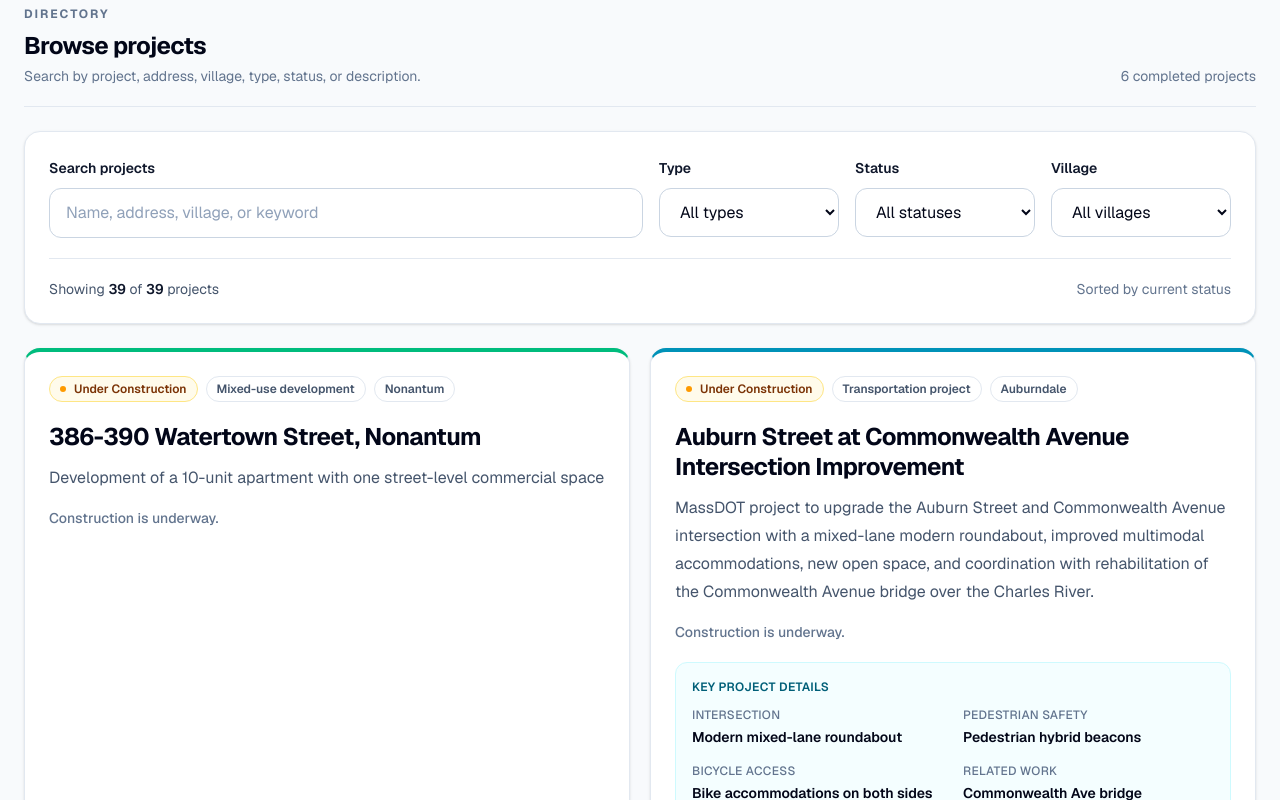
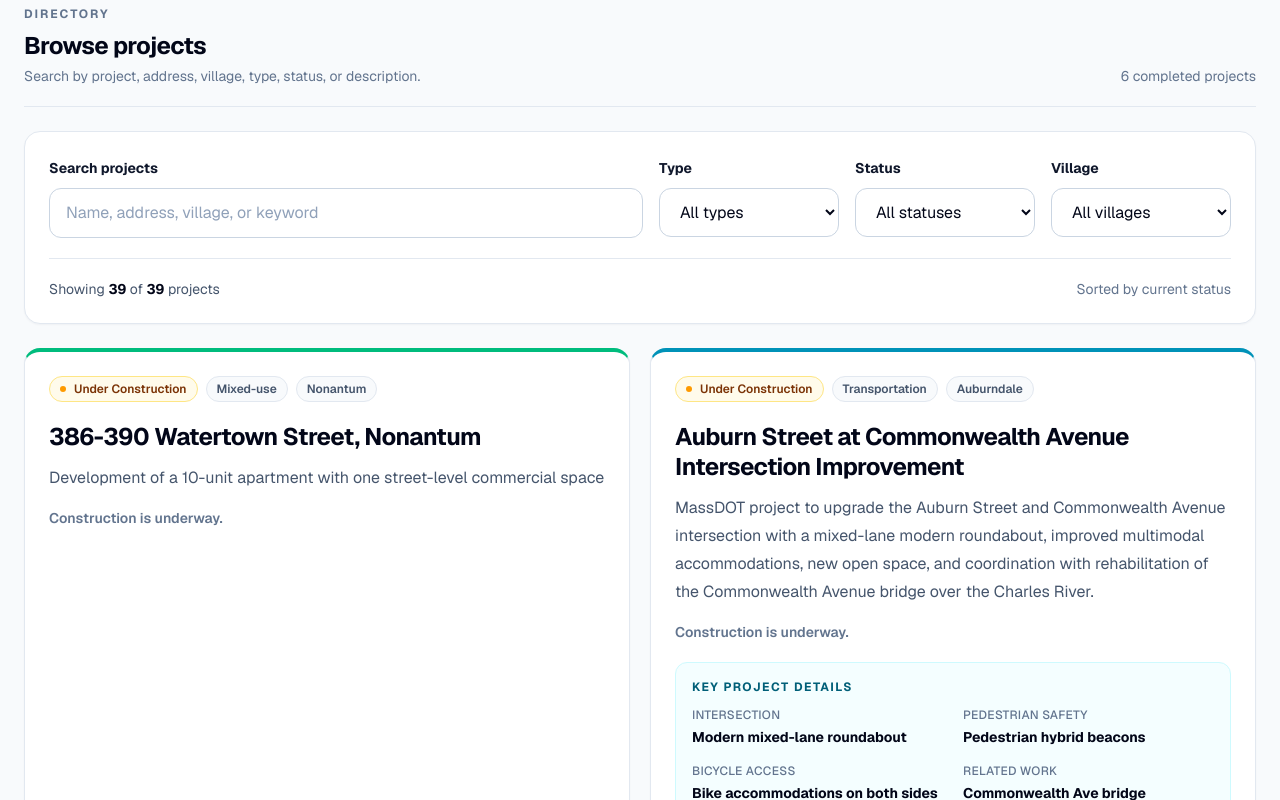
Before and after one commit to danielk-droid/newton-development, a Next.js app: page /projects in a window 1280 px wide. Shown: the part 660-1460 px from the top of the page. Built offline with nearby package versions, Linux system fonts and the light colour scheme.

Commit message:
Polish project directory UI and filtering

```diff
--- a/app/projects/ProjectsClient.tsx
+++ b/app/projects/ProjectsClient.tsx
@@ -40,12 +40,12 @@ function typeAccent(type?: string) {
 function typeLabel(type?: string) {
   switch (type) {
     case "Public Building": return "Public project";
-    case "Transportation": return "Transportation project";
-    case "Housing": return "Housing development";
-    case "Mixed-Use": return "Mixed-use development";
-    case "Commercial": return "Commercial development";
+    case "Transportation": return "Transportation";
+    case "Housing": return "Housing";
+    case "Mixed-Use": return "Mixed-use";
+    case "Commercial": return "Commercial";
     case "Historic Preservation": return "Historic preservation";
-    case "Zoning": return "Zoning matter";
+    case "Zoning": return "Zoning";
     default: return type ?? "Project";
   }
 }
@@ -121,33 +121,33 @@ export default function ProjectsClient({ projects }: ProjectsClientProps) {
 
   return (
     <div>
-      <section className="rounded-2xl border border-slate-200 bg-white p-5 shadow-sm md:p-6">
+      <section className="rounded-2xl border border-slate-200 bg-white p-5 shadow-[0_1px_2px_rgba(15,23,42,0.04)] md:p-6" aria-label="Project filters">
         <div className="grid gap-4 md:grid-cols-[minmax(0,1fr)_180px_180px_180px]">
-          <div><label htmlFor="project-search" className="text-sm font-semibold text-slate-900">Search projects</label><input id="project-search" type="search" value={search} onChange={(event) => setSearch(event.target.value)} placeholder="Name, address, village, or keyword" className="mt-2 w-full rounded-xl border border-slate-300 bg-white px-4 py-3 text-sm outline-none transition placeholder:text-slate-400 focus:border-slate-500 focus:ring-2 focus:ring-slate-200" /></div>
-          <div><label htmlFor="type-filter" className="text-sm font-semibold text-slate-900">Type</label><select id="type-filter" value={type} onChange={(event) => setType(event.target.value)} className="mt-2 w-full rounded-xl border border-slate-300 bg-white px-4 py-3 text-sm outline-none focus:border-slate-500 focus:ring-2 focus:ring-slate-200"><option value="All">All types</option>{types.map((item) => <option key={item} value={item}>{item}</option>)}</select></div>
-          <div><label htmlFor="status-filter" className="text-sm font-semibold text-slate-900">Status</label><select id="status-filter" value={status} onChange={(event) => setStatus(event.target.value)} className="mt-2 w-full rounded-xl border border-slate-300 bg-white px-4 py-3 text-sm outline-none focus:border-slate-500 focus:ring-2 focus:ring-slate-200"><option value="All">All statuses</option>{statuses.map((item) => <option key={item} value={item}>{item}</option>)}</select></div>
-          <div><label htmlFor="village-filter" className="text-sm font-semibold text-slate-900">Village</label><select id="village-filter" value={village} onChange={(event) => setVillage(event.target.value)} className="mt-2 w-full rounded-xl border border-slate-300 bg-white px-4 py-3 text-sm outline-none focus:border-slate-500 focus:ring-2 focus:ring-slate-200"><option value="All">All villages</option>{villages.map((item) => <option key={item} value={item}>{item}</option>)}</select></div>
+          <div><label htmlFor="project-search" className="text-sm font-bold text-slate-900">Search projects</label><input id="project-search" type="search" value={search} onChange={(event) => setSearch(event.target.value)} placeholder="Name, address, village, or keyword" className="mt-2 w-full rounded-xl border border-slate-300 bg-white px-4 py-3 text-sm outline-none transition placeholder:text-slate-400 focus:border-[var(--accent)] focus:ring-4 focus:ring-sky-100" /></div>
+          <div><label htmlFor="type-filter" className="text-sm font-bold text-slate-900">Type</label><select id="type-filter" value={type} onChange={(event) => setType(event.target.value)} className="mt-2 w-full rounded-xl border border-slate-300 bg-white px-4 py-3 text-sm outline-none focus:border-[var(--accent)] focus:ring-4 focus:ring-sky-100"><option value="All">All types</option>{types.map((item) => <option key={item} value={item}>{typeLabel(item)}</option>)}</select></div>
+          <div><label htmlFor="status-filter" className="text-sm font-bold text-slate-900">Status</label><select id="status-filter" value={status} onChange={(event) => setStatus(event.target.value)} className="mt-2 w-full rounded-xl border border-slate-300 bg-white px-4 py-3 text-sm outline-none focus:border-[var(--accent)] focus:ring-4 focus:ring-sky-100"><option value="All">All statuses</option>{statuses.map((item) => <option key={item} value={item}>{item}</option>)}</select></div>
+          <div><label htmlFor="village-filter" className="text-sm font-bold text-slate-900">Village</label><select id="village-filter" value={village} onChange={(event) => setVillage(event.target.value)} className="mt-2 w-full rounded-xl border border-slate-300 bg-white px-4 py-3 text-sm outline-none focus:border-[var(--accent)] focus:ring-4 focus:ring-sky-100"><option value="All">All villages</option>{villages.map((item) => <option key={item} value={item}>{item}</option>)}</select></div>
         </div>
-        <div className="mt-5 flex flex-col gap-3 border-t border-slate-200 pt-5 sm:flex-row sm:items-center sm:justify-between"><p className="text-sm text-slate-600">Showing <span className="font-semibold text-slate-900">{filteredProjects.length}</span> of <span className="font-semibold text-slate-900">{projects.length}</span> projects</p>{hasFilters ? <button type="button" onClick={clearFilters} className="self-start text-sm font-semibold text-slate-700 underline underline-offset-4 hover:text-slate-950 sm:self-auto">Clear filters</button> : <p className="text-sm text-slate-500">Sorted by current status</p>}</div>
+        <div className="mt-5 flex flex-col gap-3 border-t border-slate-200 pt-5 sm:flex-row sm:items-center sm:justify-between"><p className="text-sm text-slate-600">Showing <span className="font-bold text-slate-950">{filteredProjects.length}</span> of <span className="font-bold text-slate-950">{projects.length}</span> projects</p>{hasFilters ? <button type="button" onClick={clearFilters} className="self-start text-sm font-bold text-slate-700 underline decoration-slate-300 underline-offset-4 hover:text-slate-950 sm:self-auto">Clear filters</button> : <p className="text-sm text-slate-500">Sorted by current status</p>}</div>
       </section>
 
       {filteredProjects.length === 0 ? (
-        <section className="mt-8 rounded-2xl border border-slate-200 bg-white p-10 text-center shadow-sm"><h2 className="text-xl font-semibold">No projects found</h2><p className="mt-2 text-slate-600">Try changing your search or filters.</p>{hasFilters && <button type="button" onClick={clearFilters} className="mt-5 rounded-lg bg-slate-900 px-4 py-2.5 text-sm font-semibold text-white hover:bg-slate-700">Clear filters</button>}</section>
+        <section className="mt-8 rounded-2xl border border-slate-200 bg-white p-10 text-center shadow-sm"><h2 className="text-xl font-bold">No projects found</h2><p className="mt-2 text-slate-600">Try changing your search or filters.</p>{hasFilters && <button type="button" onClick={clearFilters} className="mt-5 rounded-xl bg-[var(--brand)] px-4 py-2.5 text-sm font-bold text-white hover:bg-[var(--brand-strong)]">Clear filters</button>}</section>
       ) : (
         <section className="mt-6 grid gap-5 md:grid-cols-2">
           {filteredProjects.map((project) => {
             const factItems = getFactItems(project);
             const statusDescription = getStatusDescription(project.status);
             return (
-              <article key={project.id} className={`group flex flex-col rounded-2xl border border-slate-200 border-t-4 bg-white p-6 shadow-sm transition hover:-translate-y-0.5 hover:border-slate-300 hover:shadow-md ${typeAccent(project.type)}`}>
-                <div className="flex flex-wrap items-center gap-2"><ProjectStatusBadge status={project.status} size="sm" />{project.type && <span className="rounded-full border border-slate-200 px-2.5 py-1 text-xs font-semibold text-slate-600">{typeLabel(project.type)}</span>}{project.village && project.village !== "Unknown" && <span className="rounded-full border border-slate-200 px-2.5 py-1 text-xs font-semibold text-slate-600">{project.village}</span>}</div>
-                <h2 className="mt-5 text-2xl font-bold leading-tight tracking-tight">{project.name}</h2>
+              <article key={project.id} className={`group flex flex-col rounded-2xl border border-slate-200 border-t-4 bg-white p-6 shadow-[0_1px_2px_rgba(15,23,42,0.04)] transition duration-200 hover:-translate-y-0.5 hover:border-slate-300 hover:shadow-lg ${typeAccent(project.type)}`}>
+                <div className="flex flex-wrap items-center gap-2"><ProjectStatusBadge status={project.status} size="sm" />{project.type && <span className="rounded-full border border-slate-200 bg-slate-50 px-2.5 py-1 text-xs font-semibold text-slate-600">{typeLabel(project.type)}</span>}{project.village && project.village !== "Unknown" && <span className="rounded-full border border-slate-200 bg-slate-50 px-2.5 py-1 text-xs font-semibold text-slate-600">{project.village}</span>}</div>
+                <h2 className="mt-5 text-2xl font-bold leading-tight tracking-[-0.025em] text-slate-950">{project.name}</h2>
                 <p className="mt-3 line-clamp-4 leading-7 text-slate-600">{project.description}</p>
-                {statusDescription && <p className="mt-4 text-sm font-medium text-slate-500">{statusDescription}</p>}
+                {statusDescription && <p className="mt-4 text-sm font-semibold text-slate-500">{statusDescription}</p>}
 
-                {factItems.length > 0 && <div className={`mt-5 rounded-xl border p-4 ${project.type === "Transportation" ? "border-cyan-100 bg-cyan-50/60" : project.type === "Public Building" ? "border-indigo-100 bg-indigo-50/60" : "border-slate-200 bg-slate-50"}`}><p className={`text-xs font-semibold uppercase tracking-wide ${project.type === "Transportation" ? "text-cyan-800" : project.type === "Public Building" ? "text-indigo-700" : "text-slate-500"}`}>{project.type === "Transportation" ? "Key project details" : project.type === "Public Building" ? "Project at a glance" : "Key details"}</p><div className="mt-3 grid grid-cols-2 gap-x-5 gap-y-4">{factItems.map((fact) => <div key={`${fact.label}-${fact.value}`}><p className="text-xs font-medium uppercase tracking-wide text-slate-500">{fact.label}</p><p className="mt-1 text-sm font-semibold leading-5 text-slate-950">{fact.value}</p></div>)}</div></div>}
+                {factItems.length > 0 && <div className={`mt-5 rounded-xl border p-4 ${project.type === "Transportation" ? "border-cyan-100 bg-cyan-50/60" : project.type === "Public Building" ? "border-indigo-100 bg-indigo-50/60" : "border-slate-200 bg-slate-50"}`}><p className={`text-xs font-bold uppercase tracking-[0.12em] ${project.type === "Transportation" ? "text-cyan-800" : project.type === "Public Building" ? "text-indigo-700" : "text-slate-500"}`}>{project.type === "Transportation" ? "Key project details" : project.type === "Public Building" ? "Project at a glance" : "Key details"}</p><div className="mt-3 grid grid-cols-2 gap-x-5 gap-y-4">{factItems.map((fact) => <div key={`${fact.label}-${fact.value}`}><p className="text-xs font-medium uppercase tracking-wide text-slate-500">{fact.label}</p><p className="mt-1 text-sm font-bold leading-5 text-slate-950">{fact.value}</p></div>)}</div></div>}
 
-                <div className="mt-auto flex flex-col gap-3 pt-6 sm:flex-row sm:items-end sm:justify-between"><Link href={`/projects/${project.id}`} className="inline-flex items-center justify-center rounded-lg bg-slate-900 px-4 py-2.5 text-sm font-semibold text-white transition hover:bg-slate-700">View project<span aria-hidden="true" className="ml-2">→</span></Link><p className="text-xs text-slate-400">Updated {formatUpdated(project.lastUpdated)}</p></div>
+                <div className="mt-auto flex flex-col gap-3 pt-6 sm:flex-row sm:items-end sm:justify-between"><Link href={`/projects/${project.id}`} className="inline-flex items-center justify-center rounded-xl bg-[var(--brand)] px-4 py-2.5 text-sm font-bold text-white transition hover:bg-[var(--brand-strong)]">View project<span aria-hidden="true" className="ml-2">→</span></Link><p className="text-xs font-medium text-slate-400">Updated {formatUpdated(project.lastUpdated)}</p></div>
               </article>
             );
           })}
```
